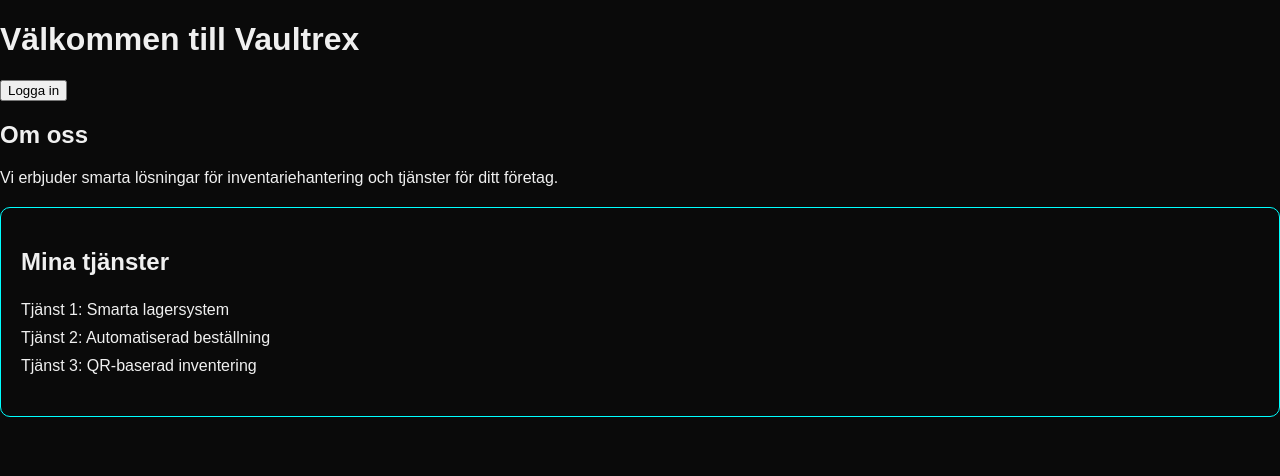
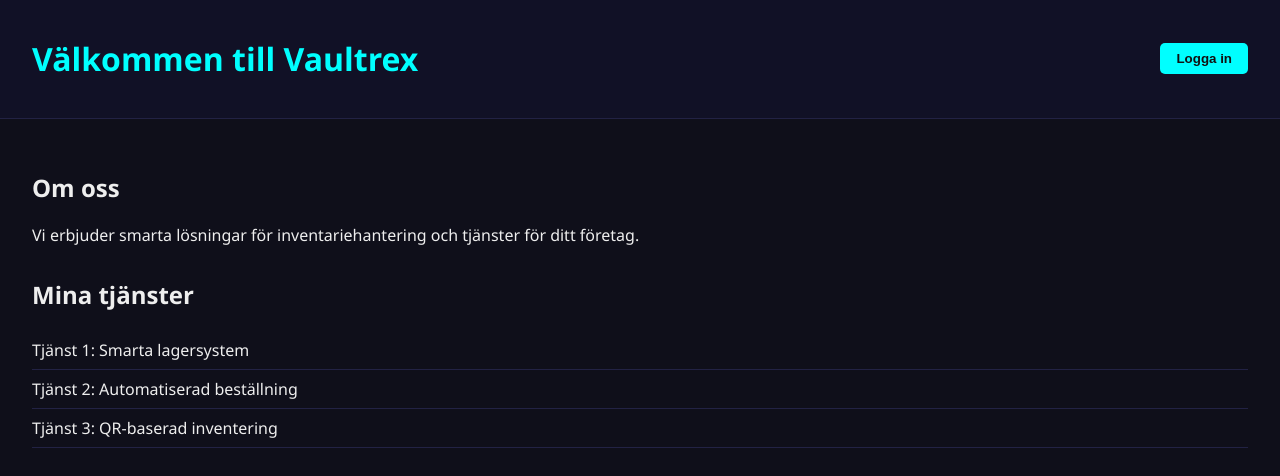
Before and after one commit to FooxxyyDev/vaultrex-frontend, a React (Vite) app: page / in a window 1280 px wide. Shown: the top 476 px of the page. Built offline with nearby package versions, Linux system fonts and the light colour scheme.

Commit message:
Update App.css

```diff
--- a/src/App.css
+++ b/src/App.css
@@ -1,95 +1,97 @@
 body {
   margin: 0;
-  font-family: "Arial", sans-serif;
-  background-color: #0a0a0a;
-  color: #f0f0f0;
+  font-family: 'Segoe UI', Tahoma, Geneva, Verdana, sans-serif;
+  background: #0f0f1a;
+  color: #eee;
 }
 
-.app-container {
-  max-width: 1200px;
-  margin: 0 auto;
-  padding: 0 20px;
+header {
+  display: flex;
+  justify-content: space-between;
+  align-items: center;
+  padding: 1rem 2rem;
+  background: #111126;
+  border-bottom: 1px solid #222244;
 }
 
-.navbar {
+header h1 {
+  color: #00ffff;
+}
+
+button {
+  cursor: pointer;
+  border: none;
+  padding: 0.5rem 1rem;
+  border-radius: 5px;
+  background: #00ffff;
+  color: #111;
+  font-weight: bold;
+}
+
+button:hover {
+  background: #00cccc;
+}
+
+.landing main {
+  padding: 2rem;
+}
+
+.about, .services {
+  margin-bottom: 2rem;
+}
+
+.services ul {
+  list-style: none;
+  padding: 0;
+}
+
+.services li {
+  padding: 0.5rem 0;
+  border-bottom: 1px solid #222244;
+}
+
+.login-modal {
+  position: fixed;
+  top: 0;
+  left: 0;
+  width: 100%;
+  height: 100%;
+  background: rgba(0,0,0,0.85);
   display: flex;
-  gap: 20px;
-  padding: 20px 0;
-  border-bottom: 1px solid #333;
+  justify-content: center;
   align-items: center;
 }
 
-.navbar a {
-  color: #0ff;
-  text-decoration: none;
-  font-weight: bold;
+.login-modal form {
+  background: #111126;
+  padding: 2rem;
+  border-radius: 10px;
+  display: flex;
+  flex-direction: column;
+  gap: 1rem;
 }
 
-.navbar button {
-  margin-left: auto;
-  padding: 5px 15px;
-  background-color: #0ff;
-  border: none;
-  color: #000;
-  font-weight: bold;
-  cursor: pointer;
+.login-modal input {
+  padding: 0.5rem;
   border-radius: 5px;
+  border: 1px solid #222244;
+  background: #0f0f1a;
+  color: #eee;
 }
 
-.login-form {
-  display: none;
-  position: absolute;
-  top: 70px;
-  right: 20px;
-  background-color: #111;
-  padding: 20px;
-  border: 1px solid #0ff;
-  border-radius: 10px;
-  z-index: 1000;
+.dashboard {
+  padding: 2rem;
 }
 
-.login-form.show {
-  display: block;
+.dashboard h1 {
+  color: #00ffff;
 }
 
-.login-form input {
-  display: block;
-  margin: 10px 0;
-  padding: 10px;
-  width: 200px;
-  border-radius: 5px;
-  border: 1px solid #0ff;
-  background-color: #000;
-  color: #0ff;
+.logout-btn {
+  background: #ff5555;
+  color: #fff;
 }
 
-.login-form button {
-  background-color: #0ff;
-  color: #000;
-  font-weight: bold;
-  border: none;
-  padding: 10px;
-  width: 100%;
-  border-radius: 5px;
-  cursor: pointer;
+.logout-btn:hover {
+  background: #cc4444;
 }
-
-.home h1, .dashboard h1 {
-  color: #0ff;
-}
-
-.services, .faq, .inventory {
-  margin-top: 20px;
-  padding: 20px;
-  border: 1px solid #0ff;
-  border-radius: 10px;
-}
-
-ul {
-  list-style-type: none;
-  padding: 0;
-}
-
-ul li {
-  padding: 5px 0;
-}
```
